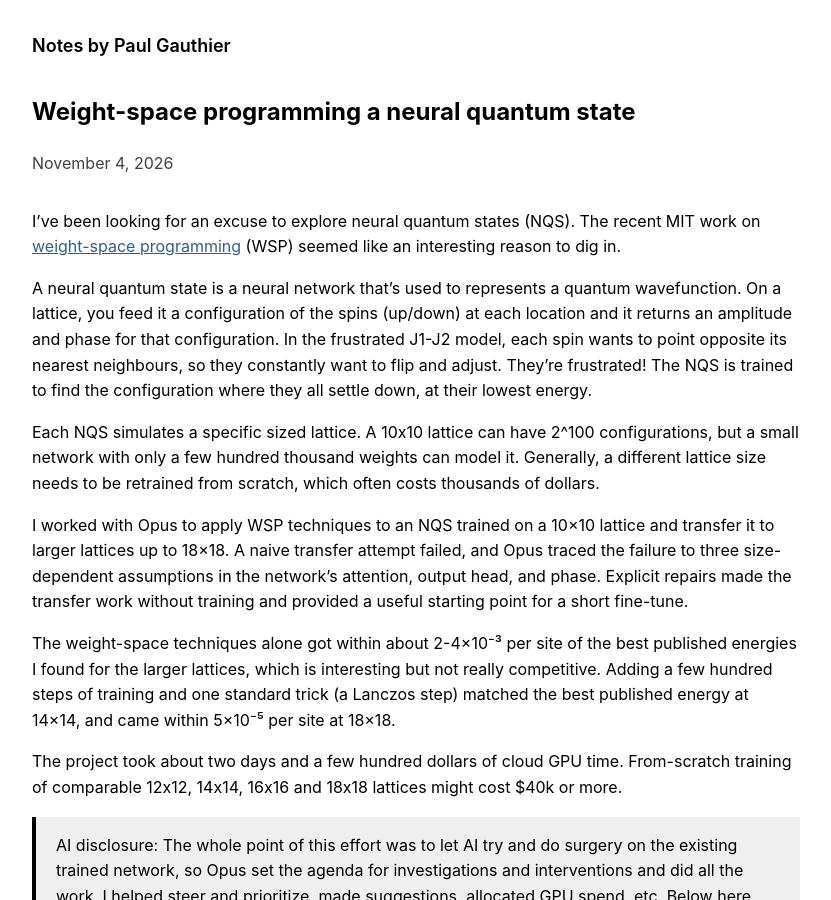
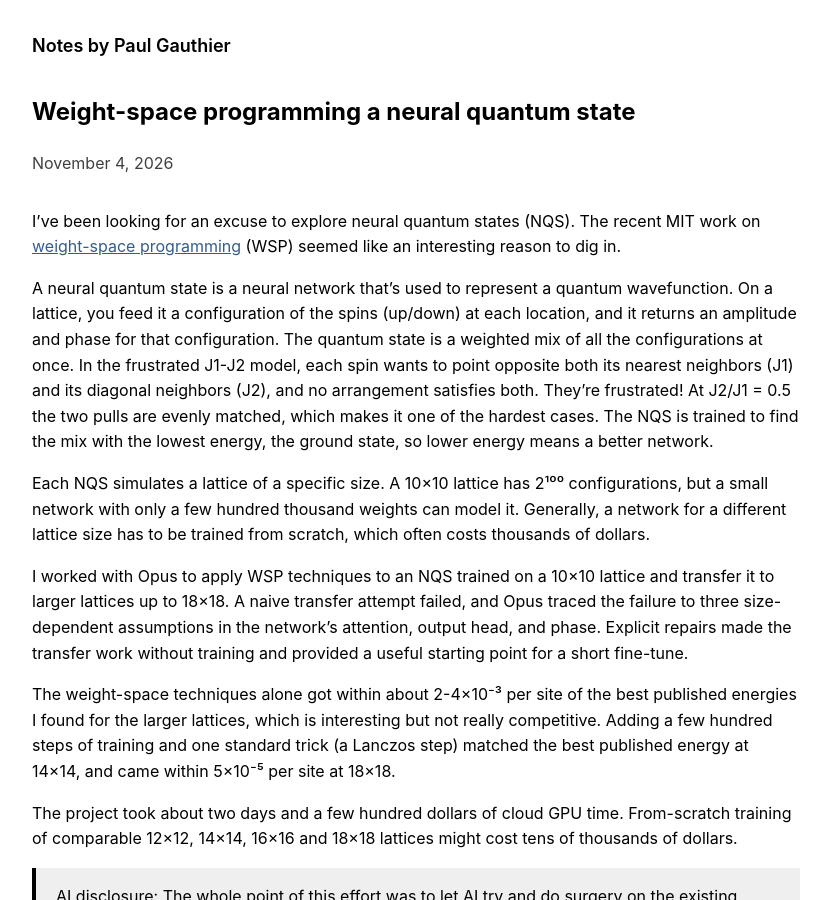
Before and after one commit to paul-gauthier/paul-gauthier.github.io, a Jekyll site: the page built from docs/_posts/2026-11-04-quantum-weight-space.md, in a window 1280 px wide and 900 px high. Shown: the whole window, without its empty margins (224-1055 px from the left). Built offline with Jekyll 4.4.1, drawn with Linux system fonts in a browser that asks for light colours.

Commit message:
Quantum post: intro physics fixes (ground state is a mix of configurations, frustration comes from J2, restore J2/J1 = 0.5), typo and × formatting
Co-Authored-By: Claude Opus 5.5 <noreply@anthropic.com>

```diff
--- a/docs/_posts/2026-11-04-quantum-weight-space.md
+++ b/docs/_posts/2026-11-04-quantum-weight-space.md
@@ -12,15 +12,17 @@ I've been looking for an excuse to explore neural quantum states (NQS).
 The recent MIT work on [weight-space programming](https://rikiyat.github.io/blog/weight-space-programming/) (WSP)
 seemed like an interesting reason to dig in.
 
-A neural quantum state is a neural network that's used to represents a quantum wavefunction.
-On a lattice, you feed it a configuration of the spins (up/down) at each location and it returns an amplitude and phase for that configuration.
-In the frustrated J1-J2 model, each spin wants to point opposite its nearest neighbours, so they constantly want to flip and adjust.
+A neural quantum state is a neural network that's used to represent a quantum wavefunction.
+On a lattice, you feed it a configuration of the spins (up/down) at each location, and it returns an amplitude and phase for that configuration.
+The quantum state is a weighted mix of all the configurations at once.
+In the frustrated J1-J2 model, each spin wants to point opposite both its nearest neighbors (J1) and its diagonal neighbors (J2), and no arrangement satisfies both.
 They're frustrated!
-The NQS is trained to find the configuration where they all settle down, at their lowest energy.
+At J2/J1 = 0.5 the two pulls are evenly matched, which makes it one of the hardest cases.
+The NQS is trained to find the mix with the lowest energy, the ground state, so lower energy means a better network.
 
-Each NQS simulates a specific sized lattice.
-A 10x10 lattice can have 2^100 configurations, but a small network with only a few hundred thousand weights can model it.
-Generally, a different lattice size needs to be retrained from scratch, which often costs thousands of dollars.
+Each NQS simulates a lattice of a specific size.
+A 10×10 lattice has 2¹⁰⁰ configurations, but a small network with only a few hundred thousand weights can model it.
+Generally, a network for a different lattice size has to be trained from scratch, which often costs thousands of dollars.
 
 I worked with Opus to apply WSP techniques to an NQS trained on a 10×10 lattice
 and transfer it to larger lattices up to 18×18.
@@ -34,8 +36,8 @@ Adding a few hundred steps of training and one standard trick (a Lanczos step) m
 14×14, and came within 5×10⁻⁵ per site at 18×18.
 
 The project took about two days and a few hundred dollars of cloud GPU time.
-From-scratch training of comparable 12x12, 14x14, 16x16 and 18x18 lattices
-might cost $40k or more.
+From-scratch training of comparable 12×12, 14×14, 16×16 and 18×18 lattices
+might cost tens of thousands of dollars.
 
 AI disclosure: The whole point of this effort was to let AI try and do surgery on the
 existing trained network,
```
